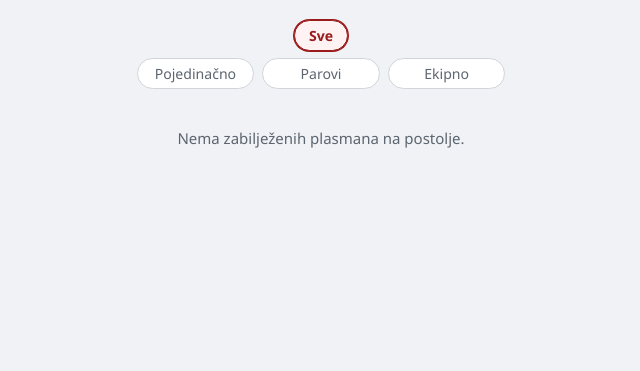
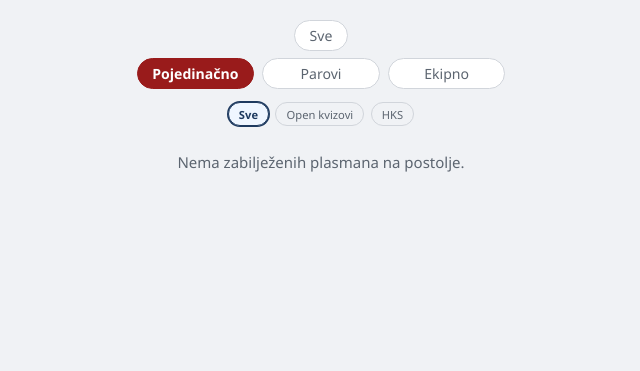
Before and after one commit to git-nt/croatian-quiz-scores, a Python web app: template templates/medals.html in a window 1280 px wide. Shown: the part 95-466 px from the top of the page, without its empty margins (319-959 px from the left). Run offline with Jinja, Linux system fonts and the light colour scheme; the template is opened without the code that fills it, so the values that code supplies are empty.

Commit message:
feat: medal order

```diff
--- a/templates/medals.html
+++ b/templates/medals.html
@@ -36,12 +36,12 @@
 
 {# ── Tier 1: root “All” (own row) ── #}
 <div class="tab-bar medals-filter-tier-all" id="T1">
-  <button type="button" class="tab-btn medals-btn-all active" data-t1="all">Sve</button>
+  <button type="button" class="tab-btn medals-btn-all" data-t1="all">Sve</button>
 </div>
 
 {# ── Tier 2: Individual | Pairs | Teams ── #}
 <div class="tab-bar medals-filter-root" id="T2">
-  <button type="button" class="tab-btn medals-btn-mode" data-t2="individual">Pojedinačno</button>
+  <button type="button" class="tab-btn medals-btn-mode active" data-t2="individual">Pojedinačno</button>
   <button type="button" class="tab-btn medals-btn-mode" data-t2="pairs">Parovi</button>
   <button type="button" class="tab-btn medals-btn-mode" data-t2="teams">Ekipno</button>
 </div>
@@ -172,7 +172,7 @@
     ]
   };
 
-  var cur2 = '', cur3 = '', cur4 = '';
+  var cur2 = 'individual', cur3 = 'all', cur4 = '';
 
   function panelKey() {
     if (!cur2) return 'all';
```
